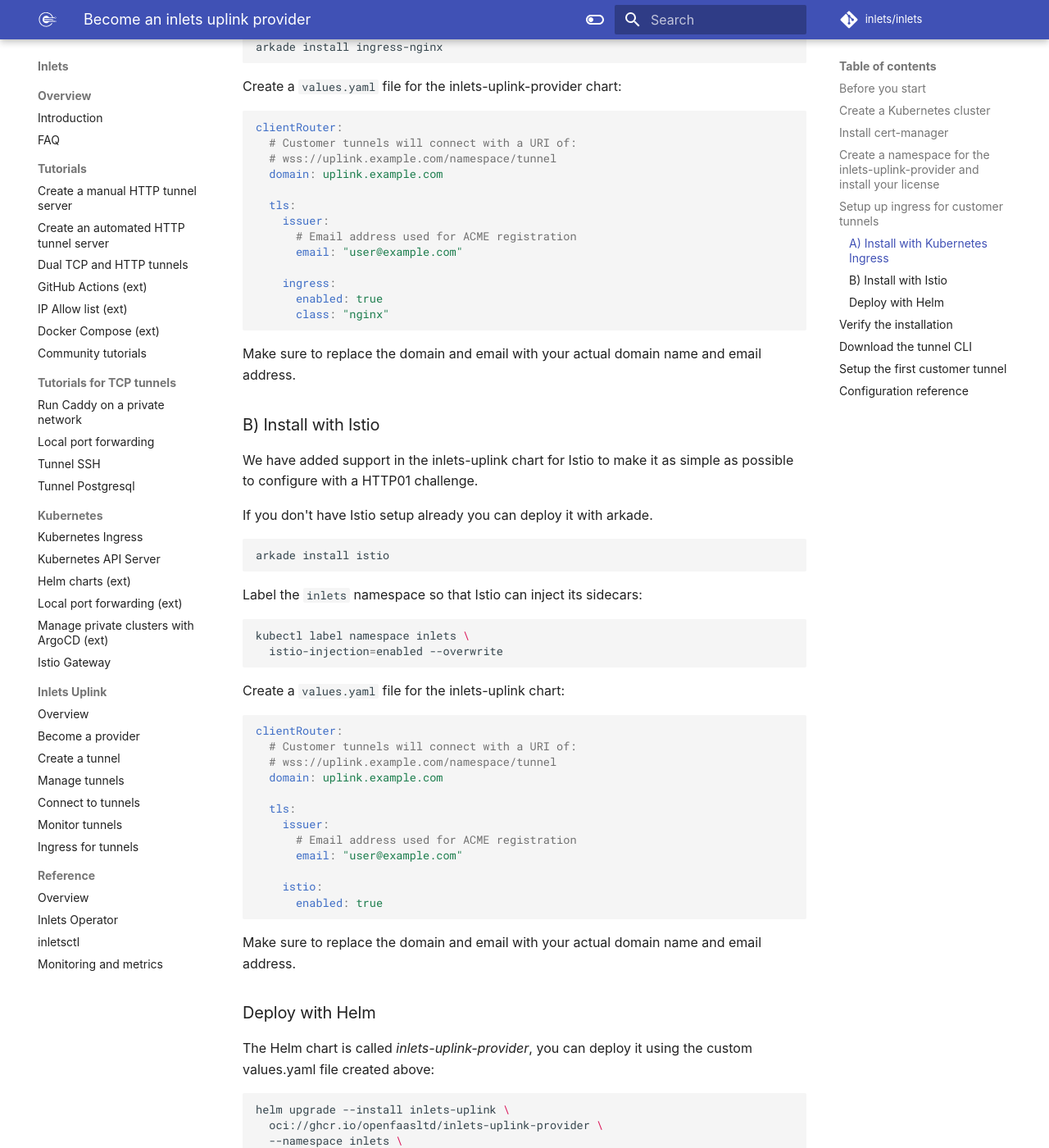
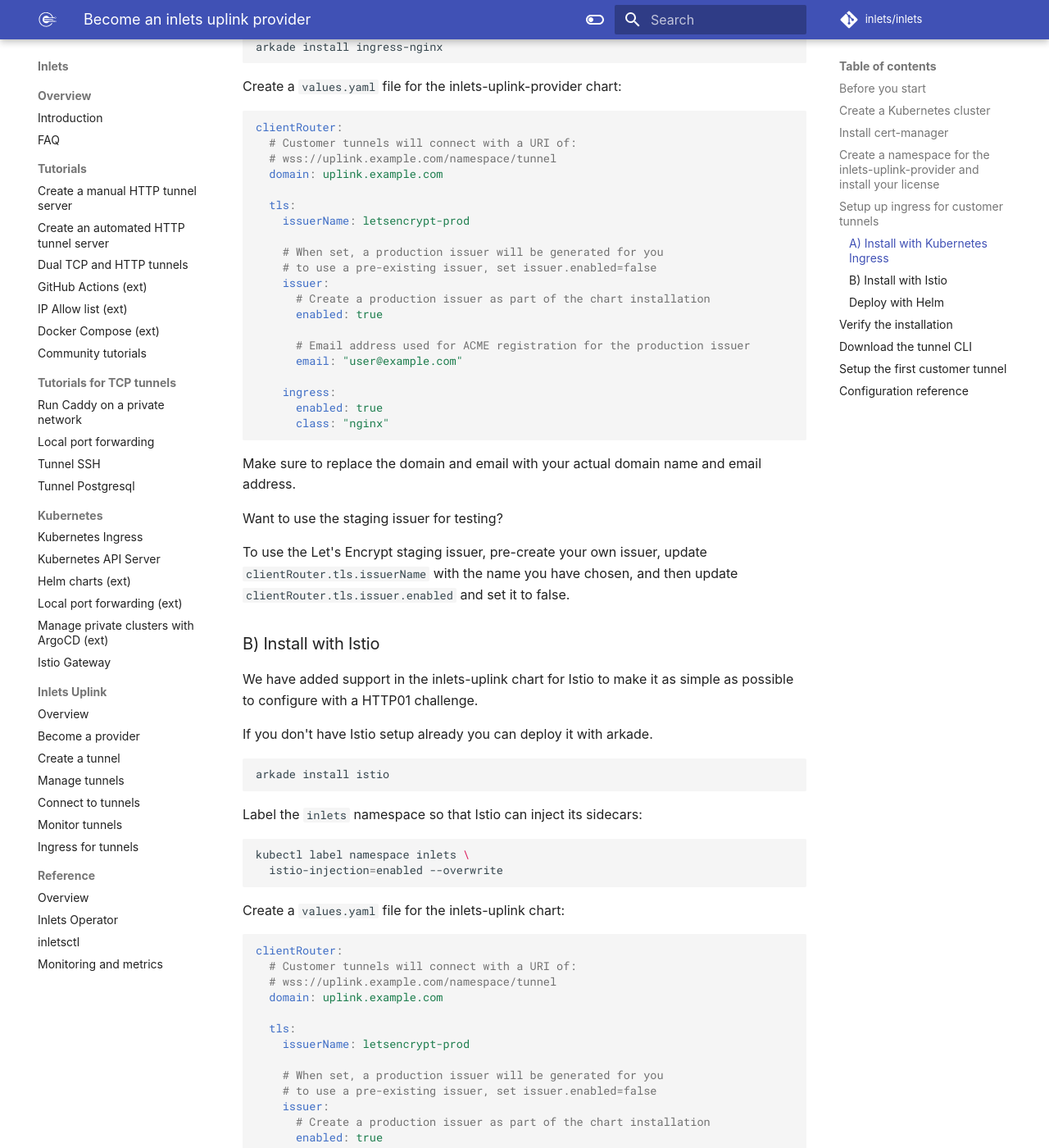
Before and after one commit to inlets/docs.inlets.dev, an MkDocs documentation site: the page built from docs/uplink/become-a-provider.md, in a window 1280 px wide and 1400 px high, scrolled down 2250 px. Shown: the whole window at 82% size. Built offline with MkDocs 1.6.1 and Material for MkDocs 9.7.7, drawn with Linux system fonts in a browser that asks for light colours; some web fonts are replaced; some of the changed text lies outside the part shown.

Commit message:
Explain how to use a staging issuer
Signed-off-by: Alex Ellis (OpenFaaS Ltd) <alexellis2@gmail.com>

````diff
--- a/docs/uplink/become-a-provider.md
+++ b/docs/uplink/become-a-provider.md
@@ -99,8 +99,15 @@
   domain: uplink.example.com
 
   tls:
+    issuerName: letsencrypt-prod
+
+    # When set, a production issuer will be generated for you
+    # to use a pre-existing issuer, set issuer.enabled=false
     issuer:
-      # Email address used for ACME registration
+      # Create a production issuer as part of the chart installation
+      enabled: true
+
+      # Email address used for ACME registration for the production issuer
       email: "user@example.com"
 
     ingress:
@@ -109,6 +116,10 @@
 ```
 
 Make sure to replace the domain and email with your actual domain name and email address.
+
+Want to use the staging issuer for testing?
+
+To use the Let's Encrypt staging issuer, pre-create your own issuer, update `clientRouter.tls.issuerName` with the name you have chosen, and then update `clientRouter.tls.issuer.enabled` and set it to false.
 
 ### B) Install with Istio
 
@@ -136,8 +147,15 @@
   domain: uplink.example.com
 
   tls:
+    issuerName: letsencrypt-prod
+
+    # When set, a production issuer will be generated for you
+    # to use a pre-existing issuer, set issuer.enabled=false
     issuer:
-      # Email address used for ACME registration
+      # Create a production issuer as part of the chart installation
+      enabled: true
+
+      # Email address used for ACME registration for the production issuer
       email: "user@example.com"
 
     istio:
@@ -215,6 +233,10 @@
 
 ## Configuration reference
 
+Looking for the source for the Helm chart? The source is published directly to a container registry as an OCI bundle. View the source with: `helm template oci://ghcr.io/openfaasltd/inlets-uplink-provider`
+
+If you need a configuration option outside of what's already available, feel free to raise an issue on the [inlets-pro repository](https://github.com/inlets/inlets-pro/issues).
+
 Overview of inlets-uplink parameters in `values.yaml`.
 
 | Parameter                | Description                                                                            | Default                        |
@@ -224,7 +246,7 @@
 | `clientRouter.image` | Container image used for the client router. | `ghcr.io/openfaasltd/uplink-client-router:0.1.5` |
 | `clientRouter.domain` | Domain name for inlets uplink. Customer tunnels will connect with a URI of: wss://uplink.example.com/namespace/tunnel. | `""` |
 | `clientRouter.tls.issuerName` | Name of cert-manager Issuer for the clientRouter domain. | `letsencrypt-prod` |
-| `clientRouter.tls.issuer.enabled` | Create a cert-manager Issuer for the clientRouter domain. | `true` |
+| `clientRouter.tls.issuer.enabled` | Create a cert-manager Issuer for the clientRouter domain. Set to false if you wish to specify your own pre-existing object in the `clientRouter.tls.issuerName` field. | `true` |
 | `clientRouter.tls.issuer.email` | Let's Encrypt email. Only used for certificate renewing notifications. | `""` |
 | `clientRouter.tls.ingress.enabled` | Enable ingress for the client router. | `enabled` |
 | `clientRouter.tls.ingress.class` | Ingress class for client router ingress. | `nginx` |
````
